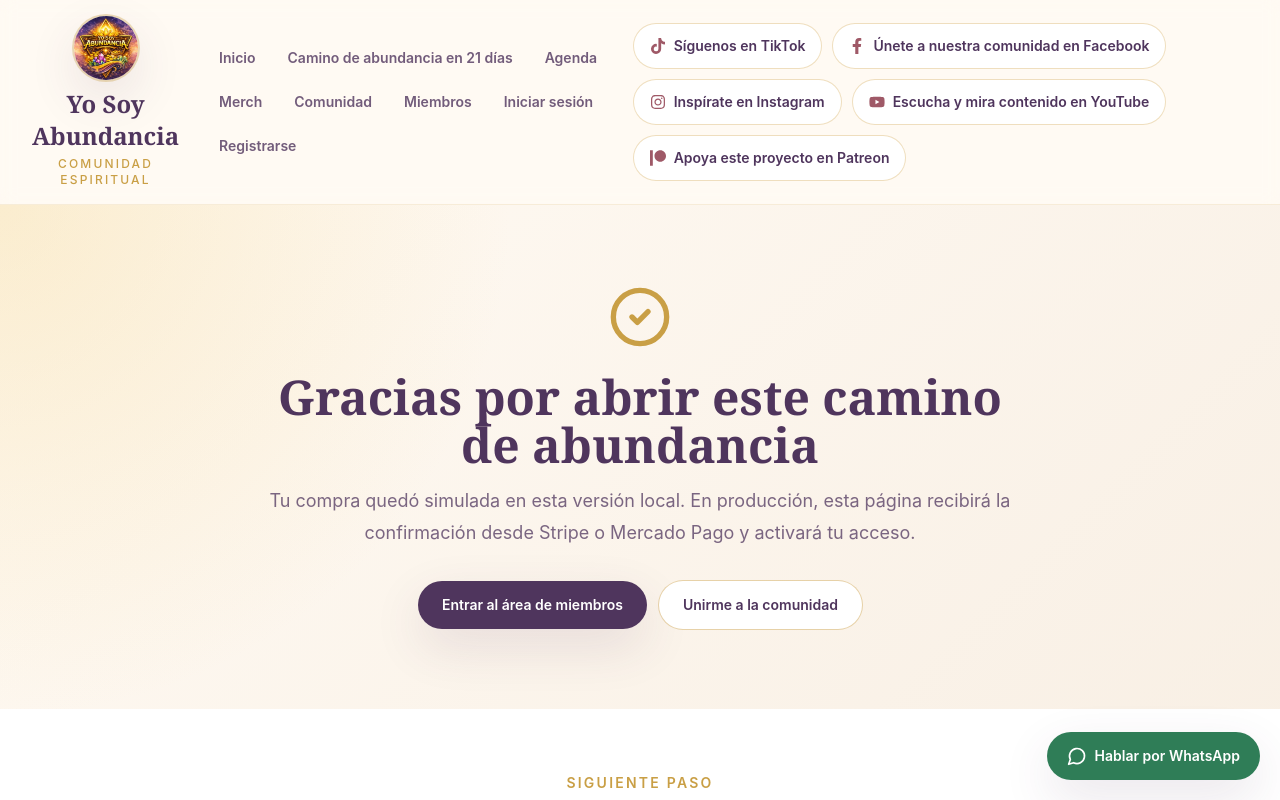
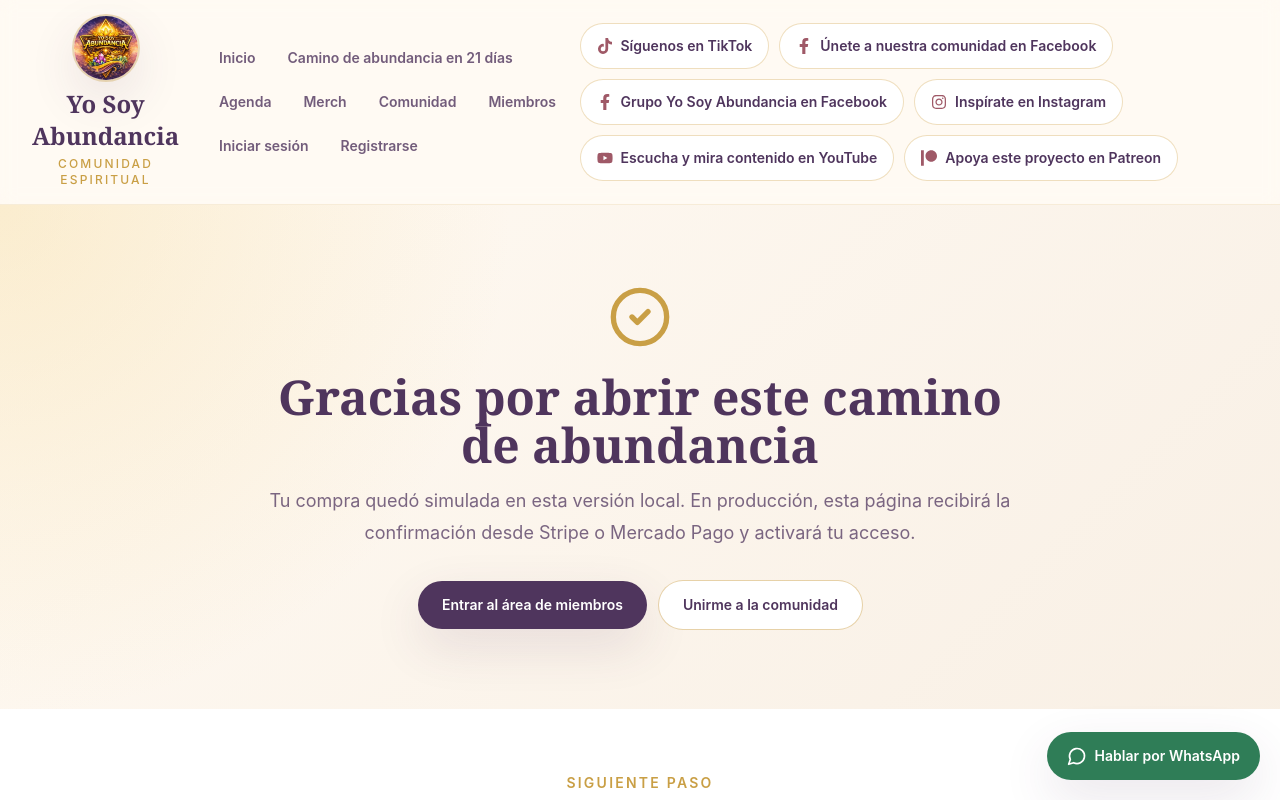
Before and after one commit to jeiai/yo_soy_abundancia, a Next.js app: page /gracias in a window 1280 px wide. Shown: the top 800 px of the page. Built offline with nearby package versions, Linux system fonts and the light colour scheme.

Commit message:
Add Facebook group social link

```diff
--- a/components/layout/SocialButtons.tsx
+++ b/components/layout/SocialButtons.tsx
@@ -20,6 +20,13 @@ export const socialItems = [
     label: "Únete a nuestra comunidad en Facebook",
     short: "Facebook",
     href: socialLinks.facebook,
+    Icon: FaFacebookF
+  },
+  {
+    key: "facebookGroup",
+    label: "Grupo Yo Soy Abundancia en Facebook",
+    short: "Grupo Facebook",
+    href: socialLinks.facebookGroup,
     Icon: FaFacebookF
   },
   {
--- a/config/social-links.ts
+++ b/config/social-links.ts
@@ -1,6 +1,7 @@
 export const socialLinks = {
   tiktok: "https://www.tiktok.com/@yosoyabundancia222",
   facebook: "https://www.facebook.com/yosoyabundancia222",
+  facebookGroup: "https://www.facebook.com/groups/261925487331348",
   instagram: "https://www.instagram.com/yosoyabundancia_222",
   youtube: "https://www.youtube.com/@yosoyabundancia222",
   patreon: "https://www.patreon.com/c/YoSoyAbundancia"
```
